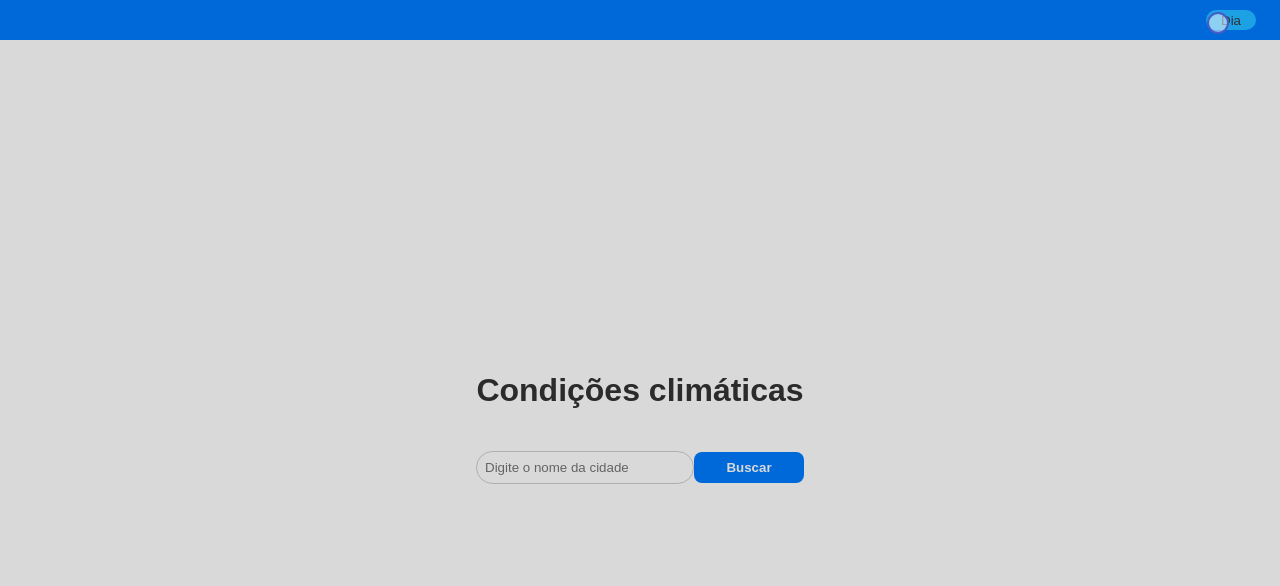
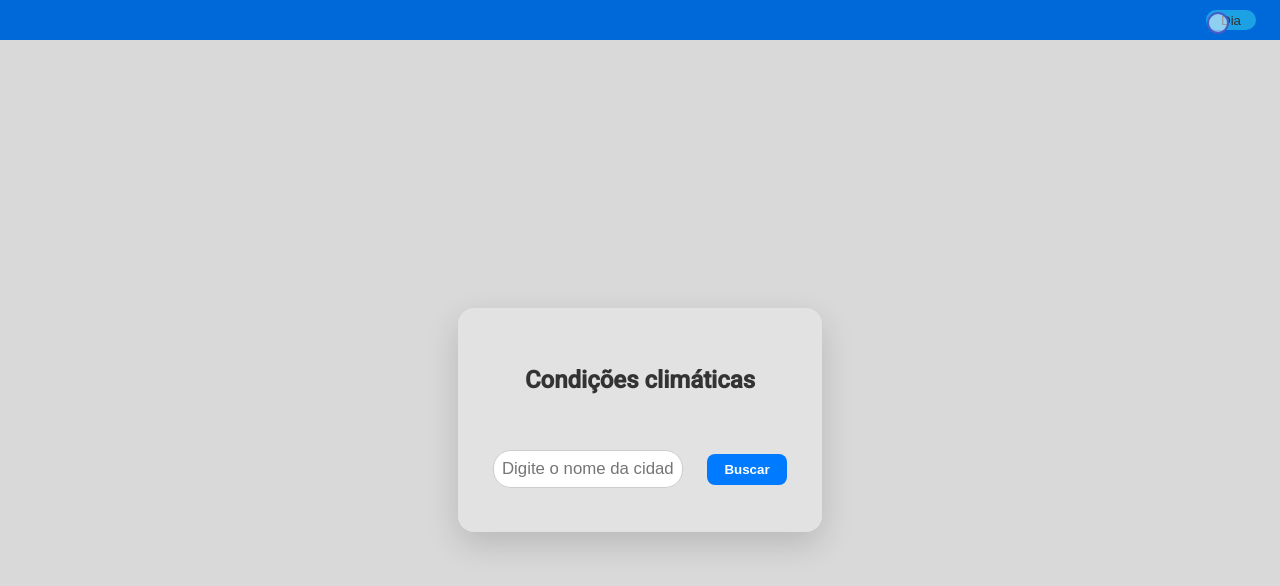
Before and after one commit to Leosansu/Clima-tempo, a React (Vite) app: page / in a window 1280 px wide. Shown: the top 586 px of the page. Built offline with nearby package versions, Linux system fonts and the light colour scheme.

Commit message:
feat(ui): adicionar card translúcido para blocos de clima

```diff
--- a/src/App.module.css
+++ b/src/App.module.css
@@ -1,287 +1,347 @@
-.titulo {
-  text-align: center;
-  margin-top: 20px;
-  color: var(--text);
+.titulo { /* classe que estiliza o título principal */
+
+  /* tamanho responsivo entre 1.5rem e 3.0rem */
+
+  text-align: center; /* centraliza o texto horizontalmente */
+  margin-top: 20px; /* afasta o título do elemento superior em 20px */
+  color: var(--text); /* usa a cor de texto definida no tema (modo dia/noite) */
+  font-size: clamp(1.1rem, 4.5vw, 1.5rem);
+  /* grossura da fonte: use um valor numérico (100-900) ou keywords (normal, bold) */
+  font-weight: 600; /* exemplo: semi-bold */
+  /* se estiver usando uma variable font, ajuste também o eixo 'wght' */
+  font-variation-settings: 'wght' 400;
+
 }
 
-.tituloContainer {
-  display: flex;
-  align-items: center;
-  justify-content: center; /* centraliza horizontalmente junto com o título */
-  gap: 12px; /* espaço entre temperatura e título */
-  margin-top: 16px;
+.tituloContainer { /* contêiner que agrupa título e temperatura */
+
+  font-size: clamp(0.8rem, 2.6vw, 1.rem); /* ajusta o tamanho da fonte conforme a largura da tela */
+  line-height: 1.05; /* define altura da linha para manter proximidade do texto */
+  transition: font-size 160ms ease; /* anima mudanças no tamanho da fonte suavemente */
+  display: flex; /* usa flexbox para alinhar elementos internos */
+  align-items: center; /* centraliza verticalmente os itens do contêiner */
+  justify-content: center; /* centraliza horizontalmente os itens */
+  gap: 12px; /* espaçamento entre temperatura e título */
+  margin-top: 16px; /* afasta o bloco do elemento acima em 16px */
+  font-weight: 200;
 }
 
-.temperaturaLocal {
-  font-size: 2.45rem; /* ajuste conforme desejar */
-  font-weight: 300; /* valor mais fino: 300 ou 400 */
-  color: var(--text);
+.temperaturaLocal { /* estilo da temperatura destacada */
+  font-size: clamp(2.0rem, 2.6vw, 2.8rem); /* torna a fonte responsiva conforme a largura da tela */
+  font-weight: 400; /* define peso de fonte mais fino para a temperatura */
+  color: var(--text); /* utiliza a cor do tema atual */
 }
 
 /* Modo Dia */
-.modoDia {
-  /* theme tokens */
-  --bg: #ffffff;
-  --text: #333333;
-  --header-bg: #007bff;
-  --link: #ffffff;
-  --toggle-bg: rgba(57, 217, 242, 0.5);
-  --toggle-knob-bg: rgba(255, 255, 255, 0.5);
-  --toggle-active-bg: rgb(31, 53, 98);
-  --toggle-active-knob-border: #000000;
-
-  background-color: var(--bg);
-  color: var(--text);
+.modoDia { /* classe aplicada quando o modo dia está ativo */
+  --bg: #ffffff; /* cor de fundo principal do modo dia */
+  --text: #333333; /* cor padrão do texto no modo dia */
+  --header-bg: #007bff; /* cor da faixa do cabeçalho */
+  --link: #ffffff; /* cor dos links no modo dia */
+  --toggle-bg: rgba(57, 217, 242, 0.5); /* cor do switch dia/noite (fundo) */
+  --toggle-knob-bg: rgba(255, 255, 255, 0.5); /* cor do knob do switch */
+  --toggle-active-bg: rgb(31, 53, 98); /* cor do background do switch ativo */
+  --toggle-active-knob-border: #000000; /* cor da borda do knob quando ativo */
+  background-color: var(--bg); /* aplica a cor de fundo configurada */
+  color: var(--text); /* aplica a cor de texto configurada */
 }
 
 /* Modo Noite */
-.modoNoite {
-  /* theme tokens */
-  --bg: #1a1a2e;
-  --text: #eaeaea;
-  --header-bg: #16213e;
-  --link: #eaeaea;
-  --toggle-bg: rgba(57, 217, 242, 0.3);
-  --toggle-knob-bg: rgba(255, 255, 255, 0.5);
-  --toggle-active-bg: rgb(31, 53, 98);
-  --toggle-active-knob-border: #000000;
-
-  background-color: var(--bg);
-  color: var(--text);
+.modoNoite { /* classe aplicada quando o modo noite está ativo */
+  --bg: #1a1a2e; /* cor de fundo no modo noite */
+  --text: #eaeaea; /* cor do texto no modo noite */
+  --header-bg: #16213e; /* cor da faixa do cabeçalho no modo noite */
+  --link: #eaeaea; /* cor dos links no modo noite */
+  --toggle-bg: rgba(57, 217, 242, 0.3); /* cor do switch (fundo) no modo noite */
+  --toggle-knob-bg: rgba(255, 255, 255, 0.5); /* cor do knob do switch */
+  --toggle-active-bg: rgb(31, 53, 98); /* cor do switch ativo */
+  --toggle-active-knob-border: #000000; /* borda do knob ativo */
+  background-color: var(--bg); /* aplica o fundo escuro */
+  color: var(--text); /* aplica a cor clara do texto */
 }
 
-.formBusca {
-  display: flex;
-  justify-content: center;
-  gap: 8px;
-  margin: 20px 0;
+.formBusca { /* contêiner do formulário de busca */
+
+  display: flex; /* utiliza flexbox para organizar input e botão */
+  justify-content: center; /* centraliza os elementos horizontalmente */
+  gap: 8px; /* define espaçamento entre input e botão */
+  margin: 20px 0; /* adiciona margem vertical acima e abaixo */
 }
 
-.inputBusca {
-  padding: 8px;
-  border-radius: 18px;
-  border: 1px solid #ccc;
-  min-width: 200px;
-}
-.inputBusca:focus {
-  outline: none; /* Remove o contorno padrão, se desejar */
-  border-color: #007bff; /* Cor da borda ao focar/clicar */
-  box-shadow: 0 0 0 2px rgba(0,123,255,0.2); /* Opcional: efeito de brilho */
+.inputBusca { /* estilo do campo de entrada da cidade */
+
+  width: clamp(1.05rem, 45vw, 190px);
+  max-width: 100%;
+  box-sizing: border-box;
+  font-size: clamp(0.9rem, 1.8vw, 1.05rem);
+  transition: width 160ms ease, font-size 160ms ease;
+  padding: 8px; /* adiciona espaçamento interno para conforto */
+  margin-right: clamp(8px, 3vw, 24px); /* margem direita responsiva tradicional */
+  margin-inline-end: clamp(8px, 3vw, 24px); /* margem adaptada para layouts LTR/RTL */
+  border-radius: 18px; /* deixa bordas arredondadas */
+  border: 1px solid #ccc; /* define borda cinza clara */
+  min-width: 140px; /* garante largura mínima para o input */
 }
 
-.botaoBusca {
-  padding: 8px 16px;
-  border-radius: 8px;
-  border: none;
-  background: #007bff;
-  color: #fff;
-  cursor: pointer;
-  font-weight: bold;
-  transition: background 0.2s;
-  width: 110px;
+.inputBusca:focus { /* estado de foco do campo de texto */
+  outline: none; /* remove outline padrão do navegador */
+  border-color: #007bff; /* muda cor da borda ao focar */
+  box-shadow: 0 0 0 2px rgba(0,123,255,0.2); /* adiciona brilho azul ao redor */
 }
 
-.botaoBusca:hover {
-  background: #0056b3;
+.botaoBusca { /* estilo do botão de buscar */
+  padding: 8px 16px; /* define espaçamento interno vertical/horizontal */
+  border-radius: 8px; /* arredonda as bordas do botão */
+  border: none; /* remove borda padrão */
+  background: #007bff; /* define cor azul de fundo */
+  color: #fff; /* texto branco */
+  cursor: pointer; /* mostra cursor de clique */
+  font-weight: bold; /* deixa fonte em negrito */
+  transition: background 0.2s; /* suaviza mudança de cor no hover */
+  width: 80px; /* largura fixa para padronizar formato */
 }
 
-@media (max-width: 500px) {
-  .formBusca {
-    flex-direction: column;
-    align-items: center; /* Alinha ao centro e não estica */
-    gap: 8px;
+.botaoBusca:hover { /* estado ao passar o mouse no botão */
+  background: #0056b3; /* escurece o azul no hover */
+}
+
+@media (max-width: 500px) { /* regras para telas até 500px */
+  .formBusca { /* ajusta o formulário em dispositivos pequenos */
+    flex-direction: column; /* coloca input e botão em coluna */
+    align-items: center; /* centraliza elementos */
+    gap: 8px; /* mantém o espaçamento vertical */
   }
-  .botaoBusca {
-    width: auto;      /* Garante que o botão não ocupe toda a largura */
-    min-width: 70px; /* Opcional: define um tamanho mínimo */
-    align-self: center; /* Centraliza o botão */
+  .botaoBusca { /* ajustes específicos do botão em telas pequenas */
+    width: auto; /* permite que a largura se ajuste ao conteúdo */
+    min-width: 70px; /* garante largura mínima confortável */
+    align-self: center; /* mantém o botão centralizado */
   }
 }
 
-/* App.module.css */
-.infoClima {
+.infoClima { /* seção que exibe dados detalhados do clima */
+  display: flex; /* usa flexbox para organizar os textos */
+  flex-direction: column; /* organiza os parágrafos em coluna */
+  align-items: center; /* centraliza os parágrafos */
+  justify-content: center; /* centraliza verticalmente */
+  margin-top: 24px; /* afasta o bloco do conteúdo acima */
+  gap: 6px; /* espaçamento entre linhas de informação */
+}
+
+.infoClima p { /* estilo para cada linha de informação */
+  margin: 0.15em 0; /* define margem vertical pequena para separação */
+}
+
+.bg_sunny { /* fundo para condição ensolarada */
+  background-image: url('/images/sunny.jpg'); /* imagem usada para dias ensolarados */
+  background-size: cover; /* cobre todo o contêiner */
+  background-position: center; /* centraliza a imagem */
+  background-repeat: no-repeat; /* evita repetição da imagem */
+}
+
+.bg_clouds { /* fundo para nuvens dispersas/algumas nuvens */
+  background-image: url('/images/clouds.jpg'); /* imagem associada a nuvens */
+  background-size: cover; /* ajusta a imagem para cobrir o fundo */
+  background-position: center; /* centraliza a imagem */
+  background-repeat: no-repeat; /* impede repetição */
+}
+
+.bg_rain { /* fundo para chuva */
+  background-image: url('/images/rain.jpg'); /* imagem de chuva */
+  background-size: cover; /* cobre todo o fundo */
+  background-position: center; /* centraliza a imagem */
+  background-repeat: no-repeat; /* evita repetição */
+}
+
+.bg_thunder { /* fundo para trovoadas */
+  background-image: url('/images/thunder.jpg'); /* imagem com relâmpagos */
+  background-size: cover; /* cobre o contêiner */
+  background-position: center; /* centraliza */
+  background-repeat: no-repeat; /* sem repetição */
+}
+
+.bg_snow { /* fundo para neve */
+  background-image: url('/images/snow.jpg'); /* imagem com neve */
+  background-size: cover; /* amplia para cobrir tudo */
+  background-position: center; /* centraliza a imagem */
+  background-repeat: no-repeat; /* não repete */
+}
+
+.bg_drizzle { /* fundo para garoa / nublado */
+  background-image: url('/images/drizzle.jpg'); /* imagem solicitada para nublado */
+  background-size: cover; /* cobre o contêiner */
+  background-position: center; /* centraliza */
+  background-repeat: no-repeat; /* evita repetição */
+}
+
+.bg_fog { /* fundo para névoa/neblina */
+  background-image: url('/images/fog.jpg'); /* imagem de neblina */
+  background-size: cover; /* cobre o contêiner */
+  background-position: center; /* centraliza */
+  background-repeat: no-repeat; /* não repete */
+}
+
+.modoDia,
+.modoNoite { /* estilos compartilhados para modos dia e noite */
+  min-height: 100vh; /* garante altura mínima de tela inteira */
+  position: relative; /* permite uso de pseudo-elementos posicionados */
+}
+
+.modoDia::before { /* camada de overlay no modo dia */
+  content: ''; /* gera elemento vazio para overlay */
+  position: absolute; /* posiciona sobre todo o contêiner */
+  inset: 0; /* estende do topo à base, esquerda à direita */
+  background: rgba(0,0,0,0.15); /* aplica leve escurecimento para legibilidade */
+  pointer-events: none; /* evita interferência com cliques */
+}
+
+.modoNoite::before,
+.bg_overlay::before { /* camada escura para modo noite e overlays */
+  content: ''; /* cria elemento overlay */
+  position: absolute; /* posiciona sobre o contêiner */
+  inset: 0; /* ocupa toda a área */
+  background: rgba(0,0,0,0.35); /* escurece mais para contraste */
+  pointer-events: none; /* não interfere em interações */
+}
+
+:global(body) { /* redefine estilo global do body */
+  margin: 0; /* remove margem padrão do navegador */
+}
+
+.modoDia,
+.modoNoite { /* reaproveita definição para garantir layout flex */
+  position: relative; /* mantém base para overlays */
+  min-height: 100vh; /* altura mínima de tela */
+  background-color: var(--bg, #fff); /* fallback para cor de fundo */
+  display: flex; /* usa flexbox no layout principal */
+  flex-direction: column; /* mantém cabeçalho no topo e conteúdo abaixo */
+}
+
+.main { /* área principal abaixo do cabeçalho */
+  flex: 1; /* ocupa todo espaço disponível restante */
+  display: flex; /* habilita flexbox internamente */
+  flex-direction: column; /* organiza conteúdo em coluna */
+  justify-content: center; /* centraliza verticalmente */
+  align-items: center; /* centraliza horizontalmente */
+}
+
+.ventoContainer { /* contêiner da bússola/indicador de vento */
+  display: flex; /* usa flexbox para agrupamento */
+  align-items: center; /* alinha itens verticalmente */
+  justify-content: center; /* centraliza horizontalmente */
+  gap: 12px; /* espaçamento entre bússola e textos */
+  margin-top: 8px; /* distância do conteúdo superior */
+}
+
+.compass { /* estilo da bússola */
+  width: 70px; /* largura padrão da bússola */
+  height: 70px; /* altura igual à largura para círculo perfeito */
+  border-radius: 50%; /* forma circular */
+  position: relative; /* base para elementos posicionados internamente */
+  display: flex; /* flex para centralizar agulha/ponto */
+  align-items: center; /* centraliza verticalmente */
+  justify-content: center; /* centraliza horizontalmente */
+  background: rgba(255,255,255,0.06); /* fundo translúcido */
+  box-shadow: 0 2px 6px rgba(0,0,0,0.15), inset 0 0 0 1px rgba(255,255,255,0.03); /* sombras externa e interna */
+}
+
+.compassRing { /* anel interno da bússola */
+  position: absolute; /* posiciona dentro da bússola */
+  inset: 6px; /* cria margem interna uniforme */
+  border-radius: 50%; /* mantém forma circular */
+  border: 2px solid rgba(255,255,255,0.06); /* define borda suave */
+  pointer-events: none; /* não interfere em cliques */
+}
+
+.compassLabels { /* contêiner dos rótulos N/E/S/W */
+  position: absolute; /* posiciona sobre a bússola */
+  inset: 0; /* ocupa toda a área da bússola */
+  display: block; /* garante elemento de bloco */
+  pointer-events: none; /* evita interação acidental */
+  color: var(--text, #222); /* usa cor de texto atual */
+  font-weight: 700; /* deixa os rótulos em negrito */
+  font-size: 0.7rem; /* tamanho reduzido */
+}
+
+.compassLabels .north { /* posiciona letra N */
+  position: absolute; /* posiciona relativo ao contêiner */
+  top: 4px; /* distancia do topo */
+  left: 50%; /* posiciona no centro horizontal */
+  transform: translateX(-50%); /* corrige alinhamento central */
+}
+
+.compassLabels .east { /* posiciona letra E */
+  position: absolute; /* posicionamento manual */
+  right: 4px; /* distancia da direita */
+  top: 50%; /* centro vertical */
+  transform: translateY(-50%); /* centraliza verticalmente */
+}
+
+.compassLabels .south { /* posiciona letra S */
+  position: absolute; /* posicionamento manual */
+  bottom: 4px; /* distancia da base */
+  left: 50%; /* centro horizontal */
+  transform: translateX(-50%); /* ajusta alinhamento horizontal */
+}
+
+.compassLabels .west { /* posiciona letra W */
+  position: absolute; /* posicionamento manual */
+  left: 4px; /* distancia da esquerda */
+  top: 50%; /* centro vertical */
+  transform: translateY(-50%); /* centraliza verticalmente */
+}
+
+.needle { /* agulha que indica direção do vento */
+  width: 3px; /* largura fina da agulha */
+  height: 30px; /* comprimento da agulha */
+  background: #ff3384; /* cor rosa para destaque */
+  position: absolute; /* posiciona dentro da bússola */
+  top: 8px; /* desloca para cima para apontar */
+  left: 50%; /* centraliza horizontalmente */
+  transform-origin: 50% 70%; /* define ponto de rotação para girar corretamente */
+  border-radius: 2px; /* arredonda as bordas */
+  transition: transform 0.35s ease; /* anima a rotação */
+  box-shadow: 0 1px 2px rgba(0,0,0,0.25); /* adiciona leve sombra */
+}
+
+.centerDot { /* ponto central da bússola */
+  width: 8px; /* largura do ponto central */
+  height: 8px; /* altura igual para formar círculo */
+  border-radius: 50%; /* forma circular */
+  background: var(--text, #222); /* cor seguindo o tema */
+  position: absolute; /* posiciona no centro da bússola */
+  left: 50%; /* centraliza horizontalmente */
+  top: 50%; /* centraliza verticalmente */
+  transform: translate(-50%, -50%); /* ajusta centro exato */
+  box-shadow: 0 1px 2px rgba(0,0,0,0.2); /* adiciona sombra suave */
+}
+
+@media (max-width: 420px) { /* ajustes para telas muito pequenas */
+  .compass { /* reduz tamanho da bússola */
+    width: 58px; /* largura menor */
+    height: 58px; /* altura menor */
+  }
+  .needle { /* ajusta agulha para o novo tamanho */
+    height: 24px; /* comprimento reduzido */
+    width: 2.5px; /* largura ligeiramente menor */
+    top: 6px; /* reposiciona topo */
+  }
+  .centerDot { /* reduz ponto central */
+    width: 6px; /* largura menor */
+    height: 6px; /* altura menor */
+  }
+}
+
+.infoWrapper {
+  width: min(90vw, 300px);
+  background: rgba(255, 255, 255, 0.25);
+  backdrop-filter: blur(6px);
+  border-radius: 16px;
+  padding: 24px clamp(16px, 4vw, 32px);
   display: flex;
   flex-direction: column;
   align-items: center;
-  justify-content: center;
-  margin-top: 24px;
-  gap: 6px;
+  gap: 20px;
+  box-shadow: 0 12px 32px rgba(0, 0, 0, 0.15);
+  margin-top: 40px;
+  margin-bottom: 40px;
 }
-
-.infoClima p {
-  margin: 0.15em 0;
-}
-
-/* fundos por condição (imagens em public/images/) */
-.bg_sunny {
-  background-image: url('/images/sunny.jpg');
-  background-size: cover;
-  background-position: center;
-  background-repeat: no-repeat;
-}
-
-.bg_clouds {
-  background-image: url('/images/clouds.jpg');
-  background-size: cover;
-  background-position: center;
-  background-repeat: no-repeat;
-}
-
-.bg_rain {
-  background-image: url('/images/rain.jpg');
-  background-size: cover;
-  background-position: center;
-  background-repeat: no-repeat;
-}
-
-.bg_thunder {
-  background-image: url('/images/thunder.jpg');
-  background-size: cover;
-  background-position: center;
-  background-repeat: no-repeat;
-}
-
-.bg_snow {
-  background-image: url('/images/snow.jpg');
-  background-size: cover;
-  background-position: center;
-  background-repeat: no-repeat;
-}
-
-.bg_drizzle {
-  background-image: url('/images/drizzle.jpg'); /* imagem para "nublado" conforme solicitado */
-  background-size: cover;
-  background-position: center;
-  background-repeat: no-repeat;
-}
-
-.bg_fog {
-  background-image: url('/images/fog.jpg'); /* confirme o nome do arquivo */
-  background-size: cover;
-  background-position: center;
-  background-repeat: no-repeat;
-}
-
-/* garante que o container ocupa a tela inteira para mostrar a imagem */
-.modoDia, .modoNoite {
-  min-height: 100vh;
-  position: relative;
-}
-
-/* camada escura opcional para legibilidade do texto sobre imagens no modo dia */
-.modoDia::before {
-  content: '';
-  position: absolute;
-  inset: 0;
-  background: rgba(0,0,0,0.15); /* ajuste opacidade se precisar */
-  pointer-events: none;
-}
-
-/* opcional: camada escura para legibilidade (útil no modo noite) */
-.modoNoite::before,
-.bg_overlay::before {
-  content: '';
-  position: absolute;
-  inset: 0;
-  background: rgba(0,0,0,0.35);
-  pointer-events: none;
-}
-
-/* garanta que o container principal permita o background e não esconda conteúdo */
-:global(body) {
-  margin: 0;
-}
-.modoDia, .modoNoite {
-  position: relative;
-  min-height: 100vh;
-  background-color: var(--bg, #fff); /* fallback */
-  display: flex;             /* permite centralizar o conteúdo principal */
-  flex-direction: column;    /* mantém Header no topo */
-}
-
-.main {
-  flex: 1;                   /* ocupa o espaço restante abaixo do Header */
-  display: flex;
-  flex-direction: column;
-  justify-content: center;   /* centraliza verticalmente */
-  align-items: center;       /* centraliza horizontalmente */
-}
-
-.ventoContainer {
-  display: flex;
-  align-items: center;
-  justify-content: center;
-  gap: 12px;
-  margin-top: 8px;
-}
-
-/* círculo da bússola */
-.compass {
-  width: 70px;                 /* tamanho do "relógio" */
-  height: 70px;
-  border-radius: 50%;
-  position: relative;
-  display: flex;
-  align-items: center;
-  justify-content: center;
-  background: rgba(255,255,255,0.06);
-  box-shadow: 0 2px 6px rgba(0,0,0,0.15), inset 0 0 0 1px rgba(255,255,255,0.03);
-}
-
-/* anel - opcional para destacar borda */
-.compassRing {
-  position: absolute;
-  inset: 6px;
-  border-radius: 50%;
-  border: 2px solid rgba(255,255,255,0.06);
-  pointer-events: none;
-}
-
-/* rótulos N E S W */
-.compassLabels {
-  position: absolute;
-  inset: 0;
-  display: block;
-  pointer-events: none;
-  color: var(--text, #222);
-  font-weight: 700;
-  font-size: 0.7rem;
-}
-.compassLabels .north { position: absolute; top: 4px; left: 50%; transform: translateX(-50%); }
-.compassLabels .east  { position: absolute; right: 4px; top: 50%; transform: translateY(-50%); }
-.compassLabels .south { position: absolute; bottom: 4px; left: 50%; transform: translateX(-50%); }
-.compassLabels .west  { position: absolute; left: 4px; top: 50%; transform: translateY(-50%); }
-
-/* agulha apontando para direção do vento */
-.needle {
-  width: 3px;
-  height: 30px;
-  background: #ff3384;         /* cor rosa da agulha */
-  position: absolute;
-  top: 8px;                    /* posiciona ponta para cima */
-  left: 50%;
-  transform-origin: 50% 70%;   /* pivô para girar corretamente */
-  border-radius: 2px;
-  transition: transform 0.35s ease;
-  box-shadow: 0 1px 2px rgba(0,0,0,0.25);
-}
-
-/* ponto central para acabamento */
-.centerDot {
-  width: 8px;
-  height: 8px;
-  border-radius: 50%;
-  background: var(--text, #222);
-  position: absolute;
-  left: 50%;
-  top: 50%;
-  transform: translate(-50%, -50%);
-  box-shadow: 0 1px 2px rgba(0,0,0,0.2);
-}
-
-/* adaptações responsivas */
-@media (max-width: 420px) {
-  .compass { width: 58px; height: 58px; }
-  .needle { height: 24px; width: 2.5px; top: 6px; }
-  .centerDot { width: 6px; height: 6px; }
-}
--- a/src/App.tsx
+++ b/src/App.tsx
@@ -13,7 +13,7 @@ function App() {
   const [cidade, setCidade] = useState('')
 
   // estados e lógica de clima agora vêm do hook
-  const { weather, loading, erro, horaCidade, dataCidade, buscarClima } = useWeather()
+  const { weather, loading, erro, horaCidade, dataCidade, buscarClima, pais } = useWeather()
 
   const alternarModoNoite = () => setModoNoite(!modoNoite)
 
@@ -80,11 +80,13 @@ function App() {
         modoNoite={modoNoite}
         alternarModoNoite={alternarModoNoite}
         cidade={busca ? busca : undefined}
+        pais={pais}
         hora={horaCidade ? horaCidade : undefined}
         data={dataCidade ? dataCidade : undefined}
       />
 
       <div className={style.main}>
+        <div className={style.infoWrapper}>
           <WeatherTitle
             temperature={weather?.temperature}
             description={weather?.description}
@@ -131,6 +133,7 @@ function App() {
           )}
         </div>
       </div>
+    </div>
   )
 }
 
--- a/src/hooks/useWeather.ts
+++ b/src/hooks/useWeather.ts
@@ -18,6 +18,7 @@ export default function useWeather() {
   const [erro, setErro] = useState('')
   const [horaCidade, setHoraCidade] = useState('')
   const [dataCidade, setDataCidade] = useState('')
+  const [pais, setPais] = useState<string | undefined>()
 
   const buscarClima = async (cidade: string) => {
     setWeather(null)
@@ -38,6 +39,7 @@ export default function useWeather() {
         return
       }
       const { lat, lon, name: resolvedName, country: resolvedCountry } = geoData[0]
+      setPais(resolvedCountry)
 
       // 2) Weather
       const weatherResp = await fetch(
@@ -90,5 +92,5 @@ export default function useWeather() {
     }
   }
 
-  return { weather, loading, erro, horaCidade, dataCidade, buscarClima }
+  return { weather, loading, erro, horaCidade, dataCidade, buscarClima, pais }
 }
--- a/src/index.css
+++ b/src/index.css
@@ -1,3 +1,9 @@
+@import url('https://fonts.googleapis.com/css2?family=Roboto:wght@300;400;500&display=swap');
+
+:root {
+  font-family: 'Roboto', sans-serif;
+}
+
 html, body, #root {
   height: 100%;
 }
@@ -5,10 +11,9 @@ html, body, #root {
 body {
   margin: 0; /* Remove a margem padrão do body */
   padding: 0; /* Remove o preenchimento padrão do body */
-  font-family: 'Calvin', sans-serif; /* Substitua 'Calvin' pelo nome correto da fonte */
+  font-family: 'Roboto', sans-serif; /* Substitua 'Calvin' pelo nome correto da fonte */
   font-size: 16px; /* Ajuste o tamanho conforme necessário */
 }
-
 
 a {
   color: #1244fb;
```
Also changed, not shown: src/components/Header.tsx (+10 -4 lines). Lines whose indentation alone changed are shown as unchanged.
